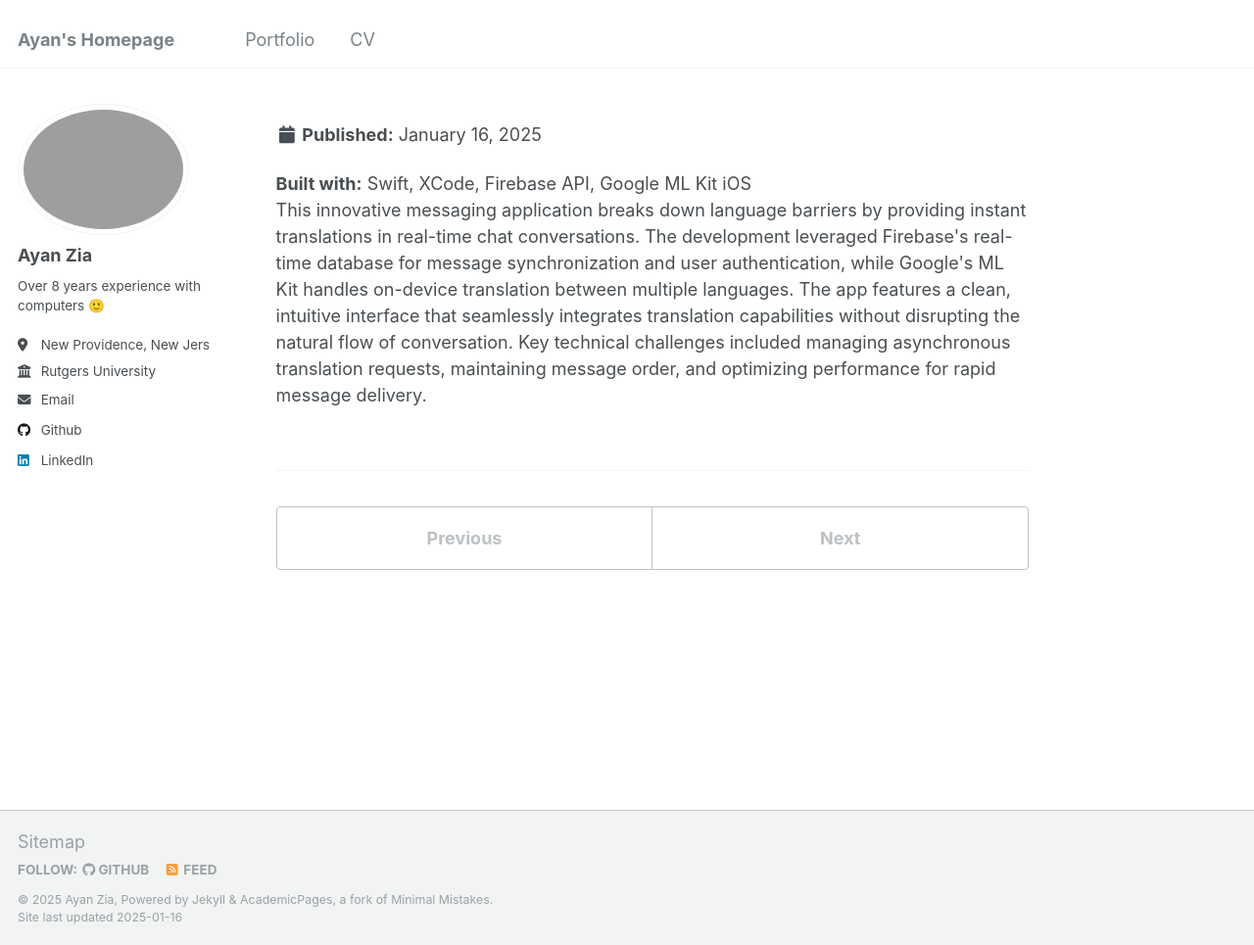
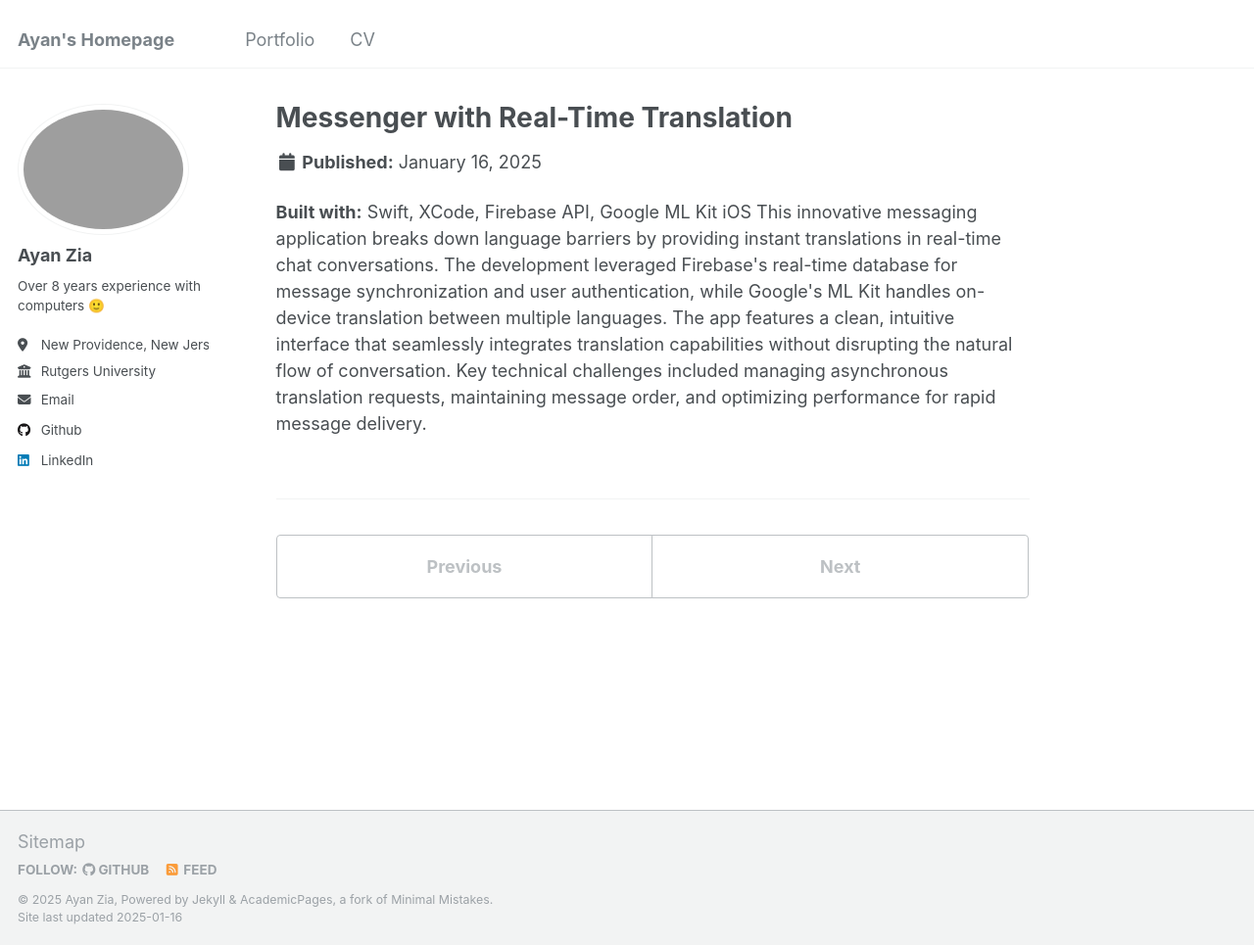
Before and after one commit to ayanz23/ayanz23.github.io, a Jekyll site: the page built from _portfolio/messenger.html, in a window 1280 px wide and 965 px high. Shown: the whole window at 98% size. Built offline with Jekyll 4.4.1, drawn with Linux system fonts in a browser that asks for light colours.

Commit message:
Revert "commit 13"
This reverts commit 3a1dda2aac26f4bf53ea2db77905ed1f9a4d5b5d.

```diff
--- a/_portfolio/daily-vocab-trainer.html
+++ b/_portfolio/daily-vocab-trainer.html
@@ -1,13 +1,11 @@
 ---
 title: "Daily Vocabulary Trainer"
-excerpt: "A comprehensive flashcard-based vocabulary learning app built with Swift that helps users master new words through quizzes and spelling exercises<br/><img src='/images/vocabAppImage.png' width="75%">
+excerpt: "A comprehensive flashcard-based vocabulary learning app built with Swift that helps users master new words through quizzes and spelling exercises<br/><img src='/images/vocabAppImage.png'>"
 collection: portfolio
 ---
 
 <b>Built with:</b> Swift, XCode
 
-<br>
-
 The Daily Vocabulary Trainer is an iOS application designed to make vocabulary learning engaging and effective. Through an intuitive flashcard interface, users can save bookmarks, test their knowledge through multiple quiz formats, and practice spelling through dictation exercises.
 
 The development process focused on creating a smooth user experience and immediate feedback on user responses. Core Data was used for local storage of vocabulary lists and user progress tracking, while AVFoundation handles text-to-speech functionality for pronunciation practice.
--- a/_portfolio/fbla.html
+++ b/_portfolio/fbla.html
@@ -1,19 +1,15 @@
 ---
 title: "FBLA Leadership Conference"
-excerpt: "Multi-year state champion and national finalist in FBLA animation and presentation competitions<br/><img src='/images/fbla.png' width="75%">
+excerpt: "Multi-year state champion and national finalist in FBLA animation and presentation competitions<br/><img src='/images/fbla.png'>"
 collection: portfolio
 ---
 
 <b>Achievement Highlights:</b>
 Two-time State Champion (2022, 2023), Two-time National Finalist
 
-<br>
-
 <iframe width="560" height="315" src="https://www.youtube.com/embed/BXmoPWh5tCE?si=1NXIvcg0ZU_aWlxi" title="YouTube video player" frameborder="0" allow="accelerometer; autoplay; clipboard-write; encrypted-media; gyroscope; picture-in-picture; web-share" referrerpolicy="strict-origin-when-cross-origin" allowfullscreen></iframe>
 
 <iframe width="560" height="315" src="https://www.youtube.com/embed/WDSjmHaACmU?si=yVwjGz98Z-NrfMV2" title="YouTube video player" frameborder="0" allow="accelerometer; autoplay; clipboard-write; encrypted-media; gyroscope; picture-in-picture; web-share" referrerpolicy="strict-origin-when-cross-origin" allowfullscreen></iframe>
-
-<br>
 
 As a member of Future Business Leaders of America (FBLA) from December 2021 to March 2024, I demonstrated strong leadership and technical skills through competitive success at both state and national levels.
 
--- a/_portfolio/messenger.html
+++ b/_portfolio/messenger.html
@@ -1,12 +1,10 @@
 ---
 title: "Messenger with Real-Time Translation"
-excerpt: "A multilingual chat application powered by Firebase and Google's ML Kit that enables real-time message translation<br/><img src='/images/messengerImage.png' width="75%">
+excerpt: "A multilingual chat application powered by Firebase and Google's ML Kit that enables real-time message translation<br/><img src='/images/messengerImage.png'>"
 collection: portfolio
 ---
 
 <b>Built with:</b> Swift, XCode, Firebase API, Google ML Kit iOS
-
-<br>
 
 This innovative messaging application breaks down language barriers by providing instant translations in real-time chat conversations.
 
--- a/_portfolio/monkey-jump.html
+++ b/_portfolio/monkey-jump.html
@@ -1,16 +1,12 @@
 ---
 title: "Monkey Jump"
-excerpt: "An engaging endless runner game where players guide a monkey through challenging obstacles<br/><img src='/images/monkeyJumpImage.png' width="75%">
+excerpt: "An engaging endless runner game where players guide a monkey through challenging obstacles<br/><img src='/images/monkeyJumpImage.png'>"
 collection: portfolio
 ---
 
 <iframe width="560" height="315" src="https://www.youtube.com/embed/FBnTHoeW0J4?si=VScQ-UvbrOznXeB6" title="YouTube video player" frameborder="0" allow="accelerometer; autoplay; clipboard-write; encrypted-media; gyroscope; picture-in-picture; web-share" referrerpolicy="strict-origin-when-cross-origin" allowfullscreen></iframe>
 
-<br>
-
 <b>Built with:</b> Godot Engine, GDScript
-
-<br>
 
 Monkey Jump is an entertaining endless runner game inspired by Chrome's dinosaur game but with unique twists and enhanced gameplay mechanics.
 
--- a/_portfolio/robotics-app.html
+++ b/_portfolio/robotics-app.html
@@ -1,16 +1,12 @@
 ---
 title: "Robotics Scouting Assistant"
-excerpt: "A specialized Android application designed to streamline robotics team scouting and information management<br/><img src='/images/roboticsAppImage.png' width="75%">
+excerpt: "A specialized Android application designed to streamline robotics team scouting and information management<br/><img src='/images/roboticsAppImage.png'>"
 collection: portfolio
 ---
 
 <iframe width="315" height="560" src="https://www.youtube.com/embed/ME3kV2_pgjM?si=myU1r_2Ckl1ri7wR" title="YouTube video player" frameborder="0" allow="accelerometer; autoplay; clipboard-write; encrypted-media; gyroscope; picture-in-picture; web-share" referrerpolicy="strict-origin-when-cross-origin" allowfullscreen></iframe>
 
-<br>
-
 <b>Built with:</b> Android Studio, Kotlin
-
-<br>
 
 This Android application was developed to enhance the scouting process for robotics competitions, providing teams with a powerful tool for data collection and analysis.
 
```
